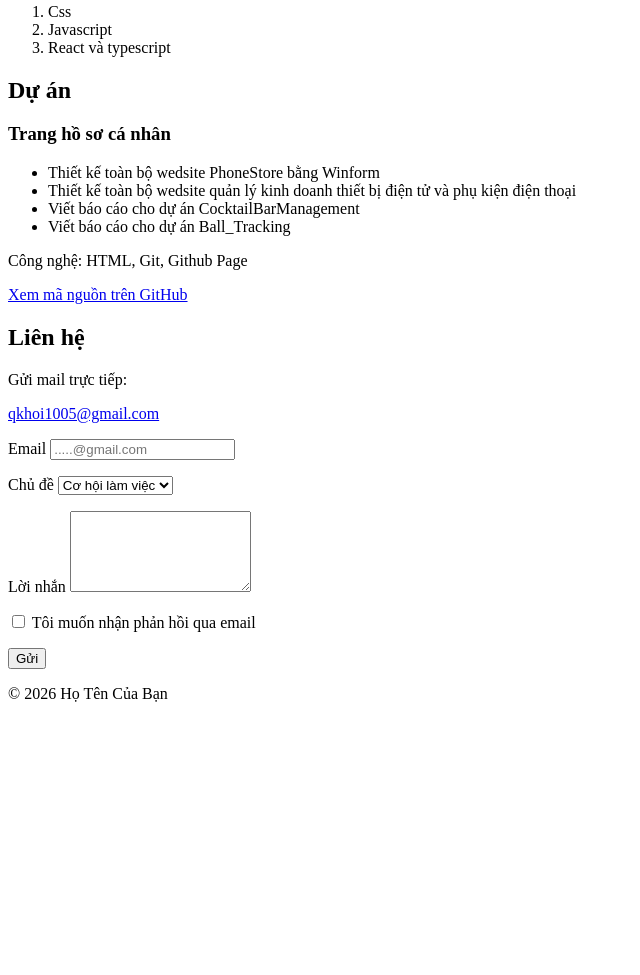
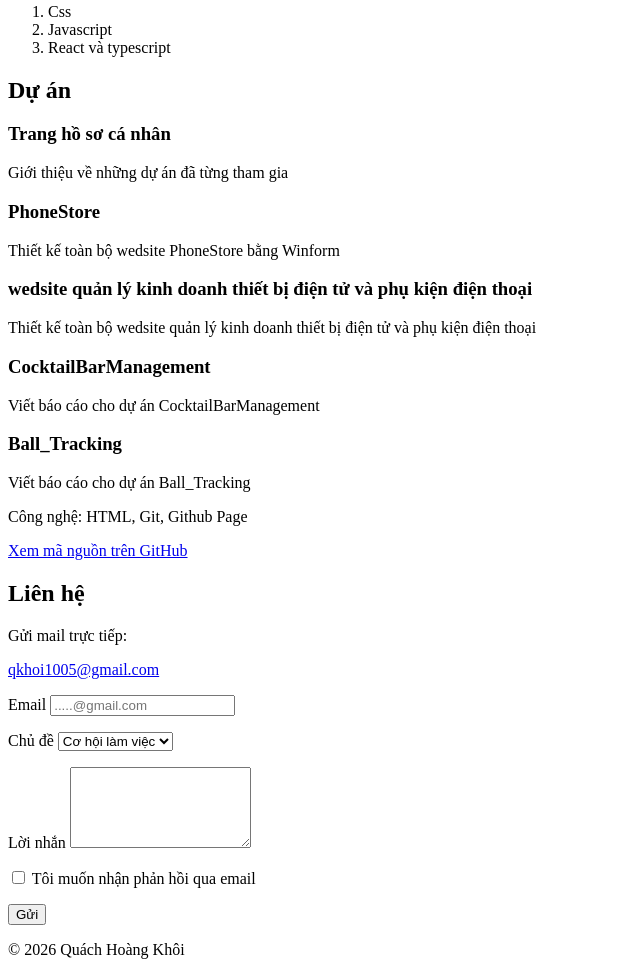
Before and after one commit to hkhoiii/my-profile, a plain HTML site: page index.html in a window 1280 px wide. Shown: the part 745-1720 px from the top of the page, without its empty margins (0-640 px from the left). Before the commit the page ends 1464 px from the top, so only its background shows below. Drawn offline with Linux system fonts and the light colour scheme.

Commit message:
fix: split projects into articles and correct typos

```diff
--- a/index.html
+++ b/index.html
@@ -47,19 +47,30 @@
             <h2>Dự án</h2>
             <article>
                 <h3>Trang hồ sơ cá nhân</h3>
-                <ul>
-                    <li>Thiết kế toàn bộ wedsite PhoneStore bằng Winform</li>
-                    <li>Thiết kế toàn bộ wedsite quản lý kinh doanh thiết bị điện tử và phụ kiện điện thoại</li>
-                    <li>Viết báo cáo cho dự án CocktailBarManagement</li>
-                    <li>Viết báo cáo cho dự án Ball_Tracking</li>
-                </ul>
-                <p>Công nghệ: HTML, Git, Github Page</p>
-                <a
-                    href="https://hkhoiii.github.io/my-profile/"
-                    target="_blank"
-                    rel="noopener noreferrer">Xem mã nguồn trên GitHub
+                <p>Giới thiệu về những dự án đã từng tham gia</p>
+            </article>
+            <article>
+                <h3>PhoneStore</h3>
+                <p>Thiết kế toàn bộ wedsite PhoneStore bằng Winform</p>
+            </article>
+            <article>
+                <h3>wedsite quản lý kinh doanh thiết bị điện tử và phụ kiện điện thoại</h3>
+                <p>Thiết kế toàn bộ wedsite quản lý kinh doanh thiết bị điện tử và phụ kiện điện thoại</p>
+            </article>
+            <article>
+                <h3>CocktailBarManagement</h3>
+                <p>Viết báo cáo cho dự án CocktailBarManagement</p>
+            </article>
+            <article>
+                <h3>Ball_Tracking</h3>
+                <p>Viết báo cáo cho dự án Ball_Tracking</p>
+            </article>
+            <p>Công nghệ: HTML, Git, Github Page</p>
+            <a
+                href="https://hkhoiii.github.io/my-profile/"
+                target="_blank"
+                rel="noopener noreferrer">Xem mã nguồn trên GitHub
                 </a>
-            </article>
         </section>
 
         <section id="lien_he">
@@ -80,7 +91,7 @@
                 <p>
                     <label for="topic">Chủ đề</label>
                     <select name="topic" id="topic">
-                        <option value="jop">Cơ hội làm việc</option>
+                        <option value="job">Cơ hội làm việc</option>
                         <option value="project">Hợp tác dự án</option>
                         <option value="other">Khác</option>
                     </select>
@@ -99,7 +110,7 @@
     </main>
 
     <footer>
-        <p>&copy; 2026 Họ Tên Của Bạn</p>
+        <p>&copy; 2026 Quách Hoàng Khôi</p>
     </footer>
 </body>
 </html>
```
Also changed, not shown: 1 other file.
